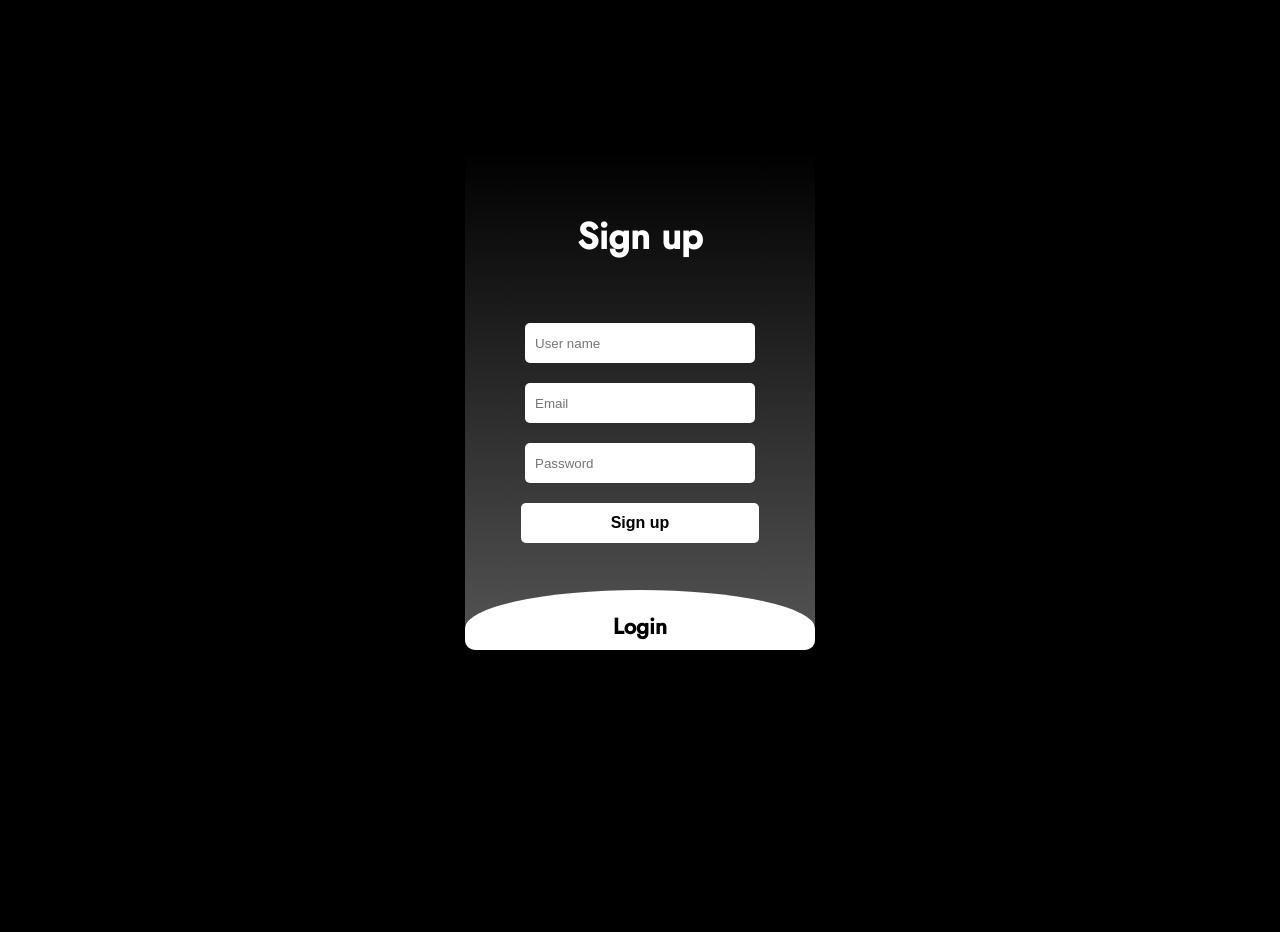
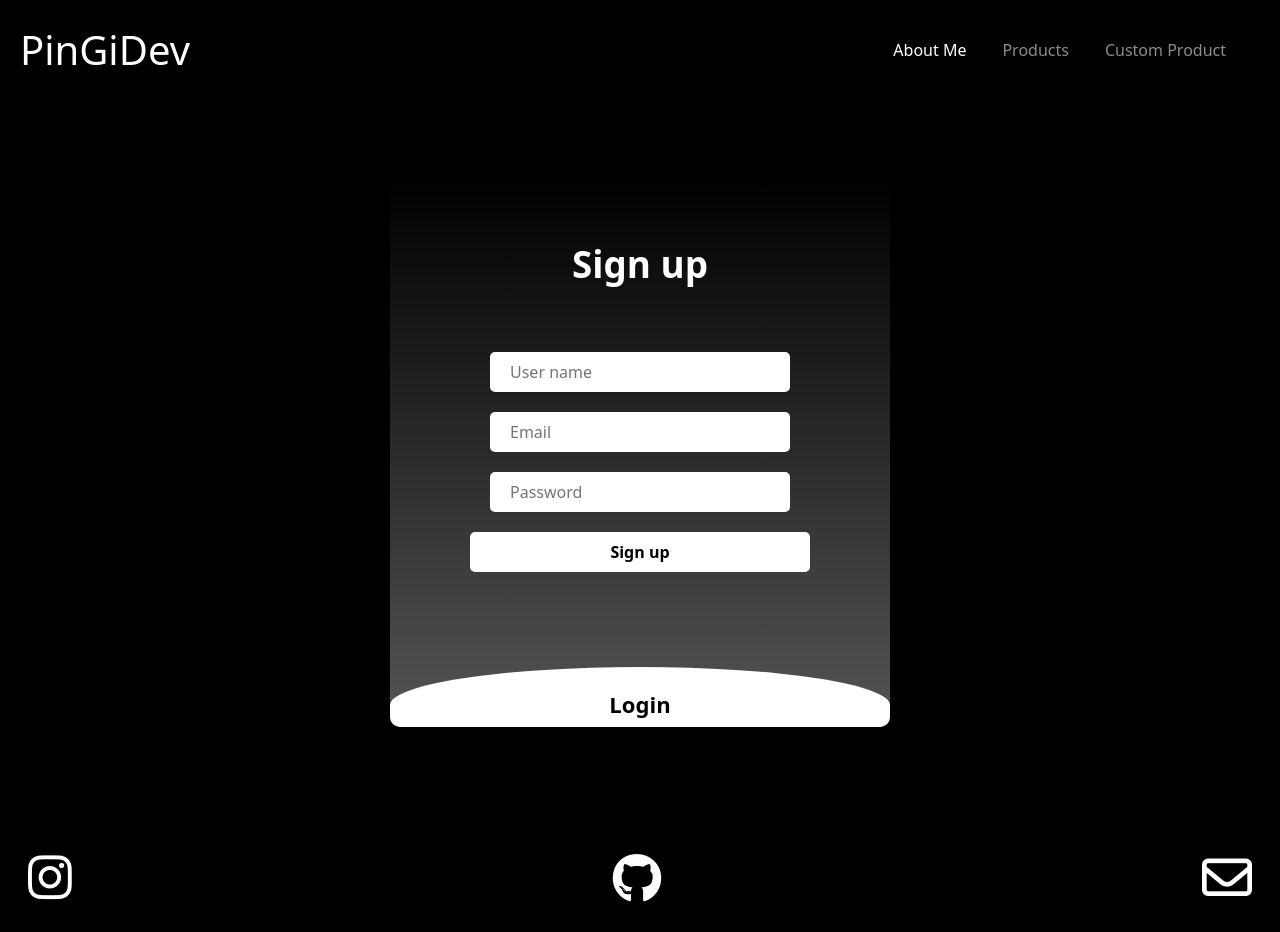
Before and after one commit to jpingil/PinGiDev, a PHP site: page /Views/LoginRegister.html in a window 1280 px wide. Before the commit the page ends 650 px from the top, so only its background shows below. Run offline with PHP 8.4, Linux system fonts and the light colour scheme.

Commit message:
Cambios login

```diff
--- a/Views/Aboutme.html
+++ b/Views/Aboutme.html
@@ -52,6 +52,9 @@
               </li>
               <li class="nav-item">
                 <a class="nav-link" href="CustomProject.html">Custom Product</a>
+              </li>
+              <li class="nav-item">
+                <a class="nav-link" href="LoginRegister.html">Login Register</a>
               </li>
             </ul>
           </div>
--- a/Views/CustomProduct.html
+++ b/Views/CustomProduct.html
@@ -80,6 +80,11 @@
         <button class="form-btn">Enviar</button>
       </form>
     </main>
+    <footer>
+      <i class="fa-brands fa-instagram icon" style="color: #ffffff"></i>
+      <i class="fa-brands fa-github icon" style="color: #ffffff"></i>
+      <i class="fa-regular fa-envelope icon" style="color: #ffffff"></i>
+    </footer>
     <script src="../js/bootstrap.min.js"></script>
   </body>
 </html>
--- a/Views/LoginRegister.html
+++ b/Views/LoginRegister.html
@@ -2,6 +2,8 @@
 <html>
   <head>
     <title>Slide Navbar</title>
+    <link rel="stylesheet" href="/css/bootstrap.min.css">
+    <link rel="stylesheet" href="/css/All.css" />
     <link rel="stylesheet" type="text/css" href="/css/LoginRegister.css" />
     <link
       href="https://fonts.googleapis.com/css2?family=Jost:wght@500&display=swap"
@@ -9,13 +11,58 @@
     />
   </head>
   <body>
+    <header>
+      <h1><a href="Aboutme.html">PinGiDev</a></h1>
+      <nav class="navbar navbar-expand-lg navbar-dark">
+        <button
+          class="navbar-toggler shadow-none border-0"
+          type="button"
+          data-bs-toggle="offcanvas"
+          data-bs-target="#offcanvasDarkNavbar"
+          aria-controls="offcanvasDarkNavbar"
+          aria-label="Toggle navigation"
+        >
+          <span class="navbar-toggler-icon"></span>
+        </button>
+        <div
+          class="offcanvas offcanvas-end bg-black text-bg-dark"
+          tabindex="-1"
+          id="offcanvasDarkNavbar"
+          aria-labelledby="offcanvasDarkNavbarLabel"
+        >
+          <div class="offcanvas-header">
+            <button
+              type="button"
+              class="btn-close btn-close-white border-0 shadow-none"
+              data-bs-dismiss="offcanvas"
+              aria-label="Close"
+            ></button>
+          </div>
+          <div class="offcanvas-body">
+            <ul class="navbar-nav justify-content-end flex-grow-1 pe-3">
+              <li class="nav-item">
+                <a class="nav-link active" aria-current="page" href="#"
+                  >About Me</a
+                >
+              </li>
+              <li class="nav-item">
+                <a class="nav-link" href="Products.html">Products</a>
+              </li>
+              <li class="nav-item">
+                <a class="nav-link" href="CustomProject.html">Custom Product</a>
+              </li>
+            </ul>
+          </div>
+        </div>
+      </nav>
+    </header>
     <main>
       <article>
         <input type="checkbox" id="chk" aria-hidden="true" />
         <section class="signup">
           <form>
             <label for="chk" aria-hidden="true">Sign up</label>
-            <input type="text" name="txt" placeholder="User name" required/>
+            <input type="text" name="txt" placeholder="User name" required />
             <input type="email" name="email" placeholder="Email" required />
             <input
               type="password"
@@ -42,5 +89,11 @@
         </section>
       </article>
     </main>
+    <footer>
+      <i class="fa-brands fa-instagram icon" style="color: #ffffff"></i>
+      <i class="fa-brands fa-github icon" style="color: #ffffff"></i>
+      <i class="fa-regular fa-envelope icon" style="color: #ffffff"></i>
+    </footer>
+    <script src="/js/bootstrap.min.js"></script>
   </body>
 </html>
--- a/Views/Product.html
+++ b/Views/Product.html
@@ -85,6 +85,11 @@
         </div>
       </article>
     </main>
+    <footer>
+      <i class="fa-brands fa-instagram icon" style="color: #ffffff"></i>
+      <i class="fa-brands fa-github icon" style="color: #ffffff"></i>
+      <i class="fa-regular fa-envelope icon" style="color: #ffffff"></i>
+    </footer>
     <script src="../js/bootstrap.min.js"></script>
   </body>
 </html>
--- a/Views/Products.html
+++ b/Views/Products.html
@@ -114,6 +114,11 @@
         </div>
       </div>
     </main>
+    <footer>
+      <i class="fa-brands fa-instagram icon" style="color: #ffffff"></i>
+      <i class="fa-brands fa-github icon" style="color: #ffffff"></i>
+      <i class="fa-regular fa-envelope icon" style="color: #ffffff"></i>
+    </footer>
     <script src="../js/bootstrap.min.js"></script>
   </body>
 </html>
--- a/css/All.css
+++ b/css/All.css
@@ -1,3 +1,5 @@
+@import url("https://cdnjs.cloudflare.com/ajax/libs/font-awesome/6.5.1/css/all.min.css");
+
 * {
   margin: 0;
   padding: 0;
@@ -14,7 +16,7 @@ body {
   color: white;
 }
 
-main{
+main {
   margin-top: var(--header-height);
 }
 
@@ -29,6 +31,10 @@ header {
   position: fixed;
   background-color: black;
   z-index: 1;
+}
+
+header h1{
+  margin-bottom: 0;
 }
 
 header h1 a {
@@ -53,9 +59,30 @@ footer {
   width: 100%;
   display: flex;
   justify-content: space-between;
+  margin-top: 20px;
   padding: 20px;
 }
 
 .icon {
   font-size: 50px;
+  padding: 8px;
+  border-radius: 10px;
+  transition: 0.5s ease-in-out;
+  cursor: pointer;
 }
+
+.fa-instagram:hover{
+  background-color: purple;
+}
+
+.fa-github{
+  border: 1px solid black;
+}
+
+.fa-github:hover{
+  border: 1px solid white;
+}
+
+.fa-envelope:hover{
+  background-color: rgba(255, 0, 0, 0.74);
+}
--- a/css/LoginRegister.css
+++ b/css/LoginRegister.css
@@ -1,17 +1,13 @@
-body {
-  margin: 0;
-  padding: 0;
+main{
+  height: 88vh;
   display: flex;
   justify-content: center;
   align-items: center;
-  min-height: 100vh;
-  font-family: "Jost", sans-serif;
-  background: black;
 }
 
 article {
-  width: 350px;
-  height: 500px;
+  width: 500px;
+  height: 550px;
   background: linear-gradient(black, rgb(85, 85, 85));
   overflow: hidden;
   box-shadow: 5px 20px 50px #000;
@@ -46,9 +42,9 @@ input {
   justify-content: center;
   display: flex;
   margin: 20px auto;
-  padding: 10px;
   border: none;
   outline: none;
+  padding: 20px;
   border-radius: 5px;
 }
 
@@ -99,7 +95,7 @@ button:hover {
 
 
 #chk:checked ~ .login {
-  transform: translateY(-500px);
+  transform: translateY(-550px);
 }
 
 #chk:checked ~ .login label {
@@ -109,3 +105,15 @@ button:hover {
 #chk:checked ~ .signup label {
   transform: scale(0.6);
 }
+
+
+@media screen and (max-width: 400px) {
+  article{
+    width: 300px;
+    height: 500px;
+  }
+
+  #chk:checked ~ .login {
+    transform: translateY(-500px);
+  }
+}
```
